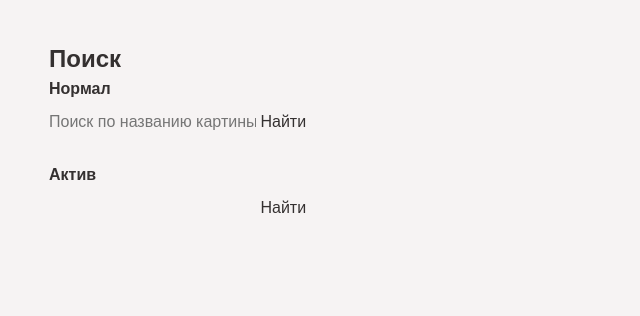
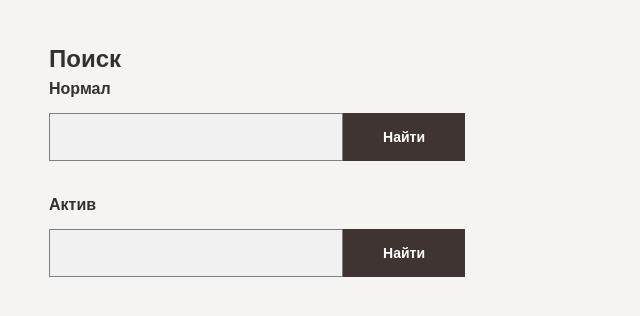
Before and after one commit to gleb-erokhin/banki.shop, a website: page src/html/uiKit.html in a window 1280 px wide. Shown: the part 522-838 px from the top of the page, without its empty margins (319-959 px from the left). Drawn offline with nearby package versions, Linux system fonts and the light colour scheme; files that its build step writes are made by us from their sources; a web font is replaced by a local one.

Commit message:
корректировки ошибок

```diff
--- a/src/html/uiKit.html
+++ b/src/html/uiKit.html
@@ -53,17 +53,26 @@
                         <h1 class="uikit__title title title--fz24-bold">Поиск</h1>
 
                         <p class="uikit__search-subtitle  title title--fz16-bold">Нормал</p>
+
                         <div class="uikit__search-item">
-                            <input class="uikit__input" type="text" name="normal"
-                                placeholder="Поиск по названию картины">
-                            <button class="uikit__search-btn" type="submit">Найти</button>
+
+                            <form class="form-search" action="#">
+                                <input class="form-search__input" type="text" name="normal">
+                                <button class="form-search__search-btn" type="submit">Найти</button>
+                            </form>
 
                         </div>
                         <p class="uikit__search-subtitle title title--fz16-bold">Актив</p>
+
                         <div class="uikit__search-item">
-                            <input class="uikit__input" type="text" name="normal">
-                            <button class="uikit__search-btn" type="submit">Найти</button>
+
+                            <form class="form-search" action="#">
+                                <input class="form-search__input" type="text" name="normal">
+                                <button class="form-search__search-btn" type="submit">Найти</button>
+                            </form>
+
                         </div>
+
                     </div>
                 </div>
 
--- a/src/scss/block/_form.scss
+++ b/src/scss/block/_form.scss
@@ -6,7 +6,7 @@
         flex-grow: 1;
     }
 
-      &__search-btn {
+    &__search-btn {
         width: 122px;
         height: 48px;
         background-color: #403432;
```
